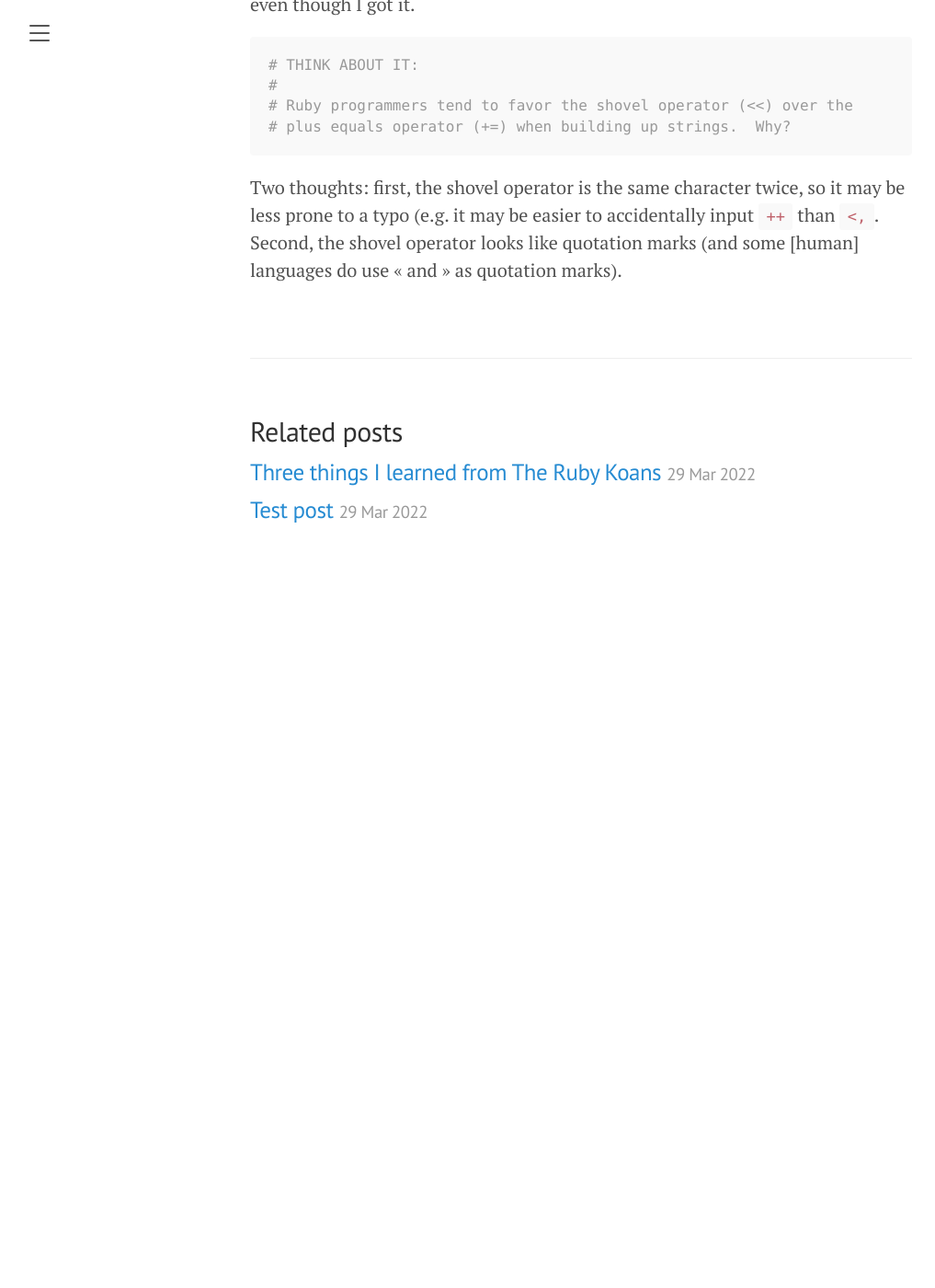
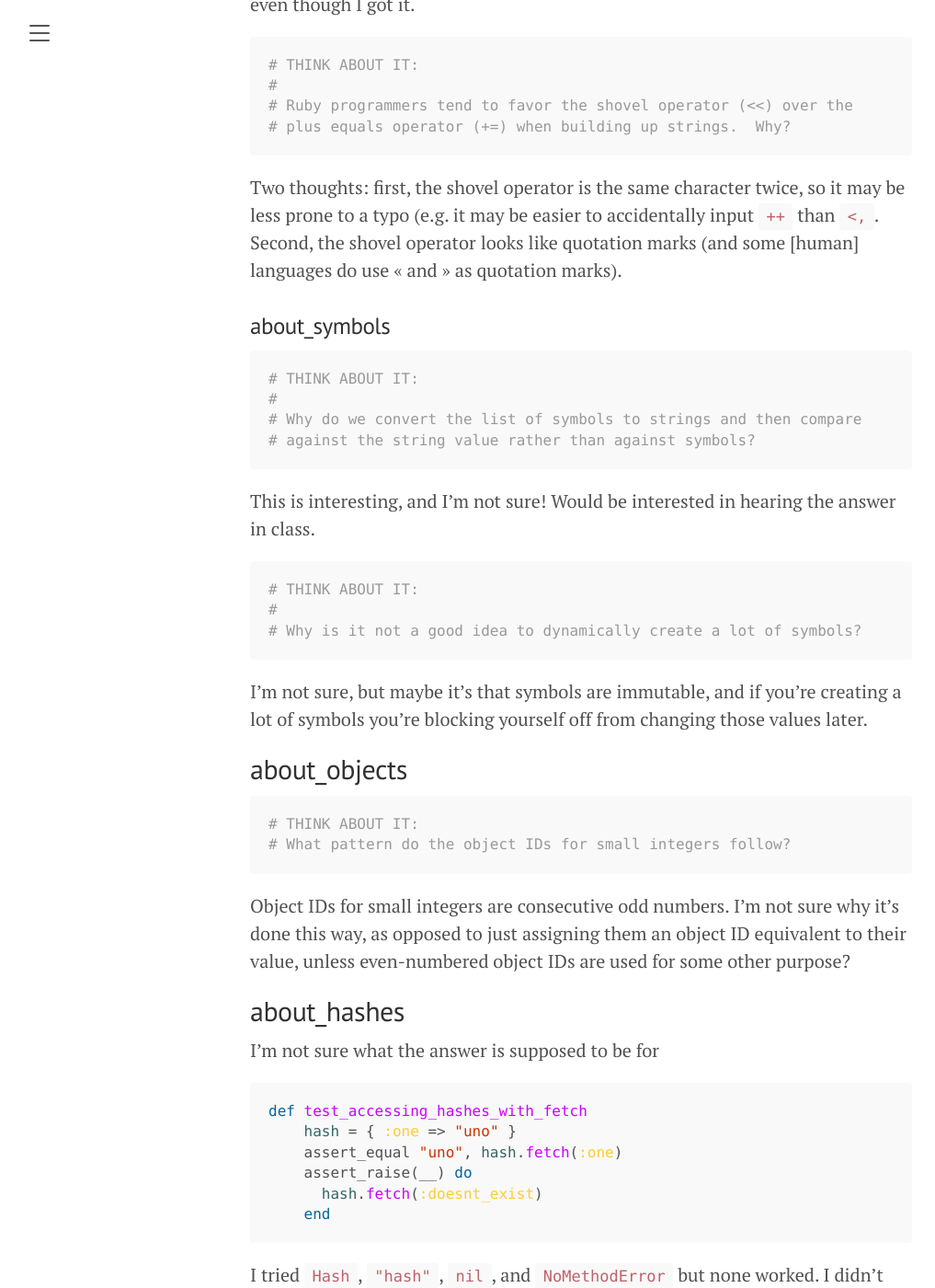
Before and after one commit to whw-baird/til, a Jekyll site: the page built from _posts/2022-04-04-ruby-koans.md, in a window 1280 px wide and 1400 px high, scrolled down 1137 px. Shown: the whole window at 92% size, without its empty margins (8-1025 px from the left). Built offline with Jekyll 4.4.1, drawn with Linux system fonts in a browser that asks for light colours; before the commit the page ends 1767 px from its top, so only the background shows below that; some of the changed text lies outside the part shown.

Commit message:
Update 2022-04-04-ruby-koans.md

````diff
--- a/_posts/2022-04-04-ruby-koans.md
+++ b/_posts/2022-04-04-ruby-koans.md
@@ -32,3 +32,56 @@ The arrays were not too tough. Arrays-within-arrays are pretty cool. I'm not sur
 ```
 
 Two thoughts: first, the shovel operator is the same character twice, so it may be less prone to a typo (e.g. it may be easier to accidentally input ```++``` than ```<,```. Second, the shovel operator looks like quotation marks (and some [human] languages do use << and >> as quotation marks).
+
+### about_symbols
+
+```ruby
+# THINK ABOUT IT:
+#
+# Why do we convert the list of symbols to strings and then compare
+# against the string value rather than against symbols?
+```
+
+This is interesting, and I'm not sure! Would be interested in hearing the answer in class.
+
+```ruby
+# THINK ABOUT IT:
+#
+# Why is it not a good idea to dynamically create a lot of symbols?
+```
+
+I'm not sure, but maybe it's that symbols are immutable, and if you're creating a lot of symbols you're blocking yourself off from changing those values later.
+
+## about_objects
+
+```ruby
+# THINK ABOUT IT:
+# What pattern do the object IDs for small integers follow?
+```
+
+Object IDs for small integers are consecutive odd numbers. I'm not sure why it's done this way, as opposed to just assigning them an object ID equivalent to their value, unless even-numbered object IDs are used for some other purpose?
+
+## about_hashes
+
+I'm not sure what the answer is supposed to be for
+```ruby
+def test_accessing_hashes_with_fetch
+    hash = { :one => "uno" }
+    assert_equal "uno", hash.fetch(:one)
+    assert_raise(__) do
+      hash.fetch(:doesnt_exist)
+    end
+```
+I tried ```Hash```, ```"hash"```, ```nil```, and ```NoMethodError``` but none worked. I didn't get much from the error message on the first few and was going to give up, but then noticed that the error message on the last one said ```#<KeyError: key not found: :doesnt_exist> was raised```. I tried ```KeyError``` and that did the trick. Will have to pay more attention to types of errors and what they mean.
+
+## about_constants
+
+There are two questions about precedence:
+```ruby
+assert_equal 2, MyAnimals::Bird.new.legs_in_bird
+```
+and
+```ruby
+assert_equal 4, MyAnimals::Oyster.new.legs_in_oyster
+```
+The question is, why does ```LEGS = 4``` take precedence in one case, and ```LEGS = 2``` in the other? I think the answer is that the ```Oyster``` was defined so as to always take ```MyAnimals``` values: ```MyAnimals::Oyster < Animal```.
````
